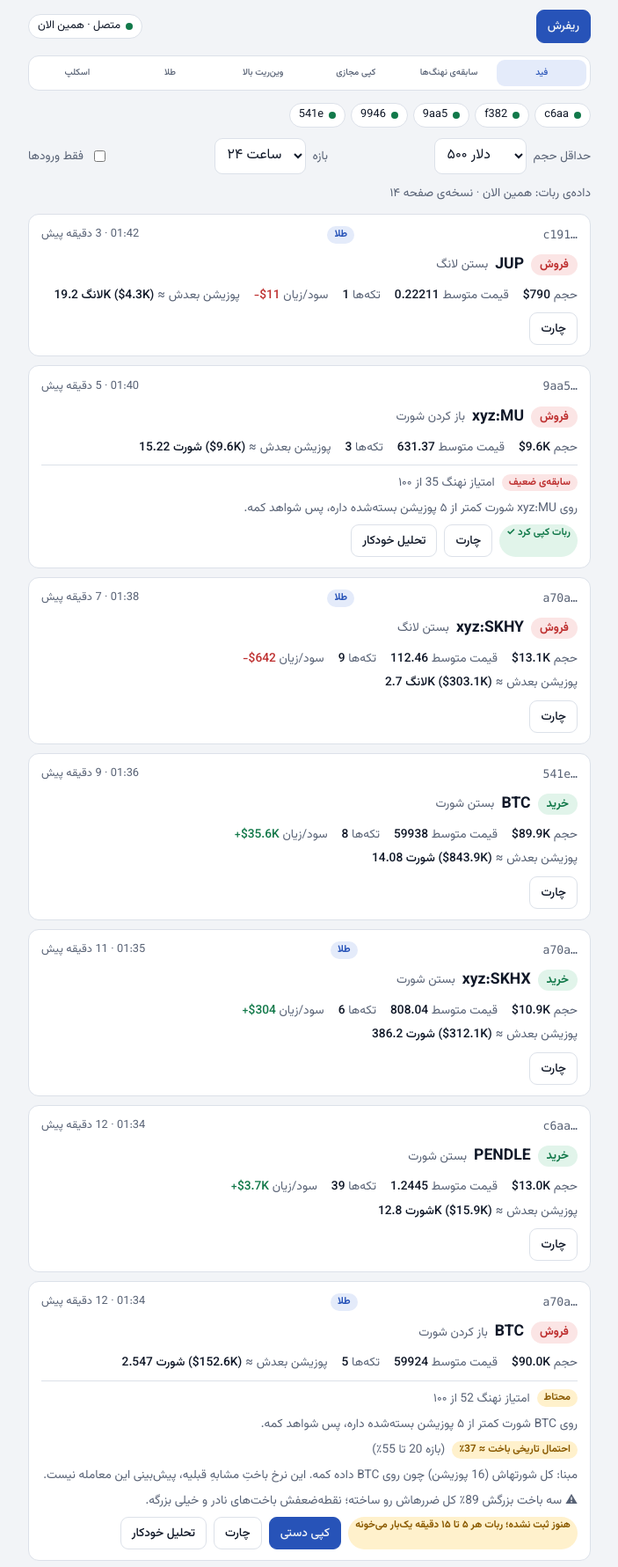
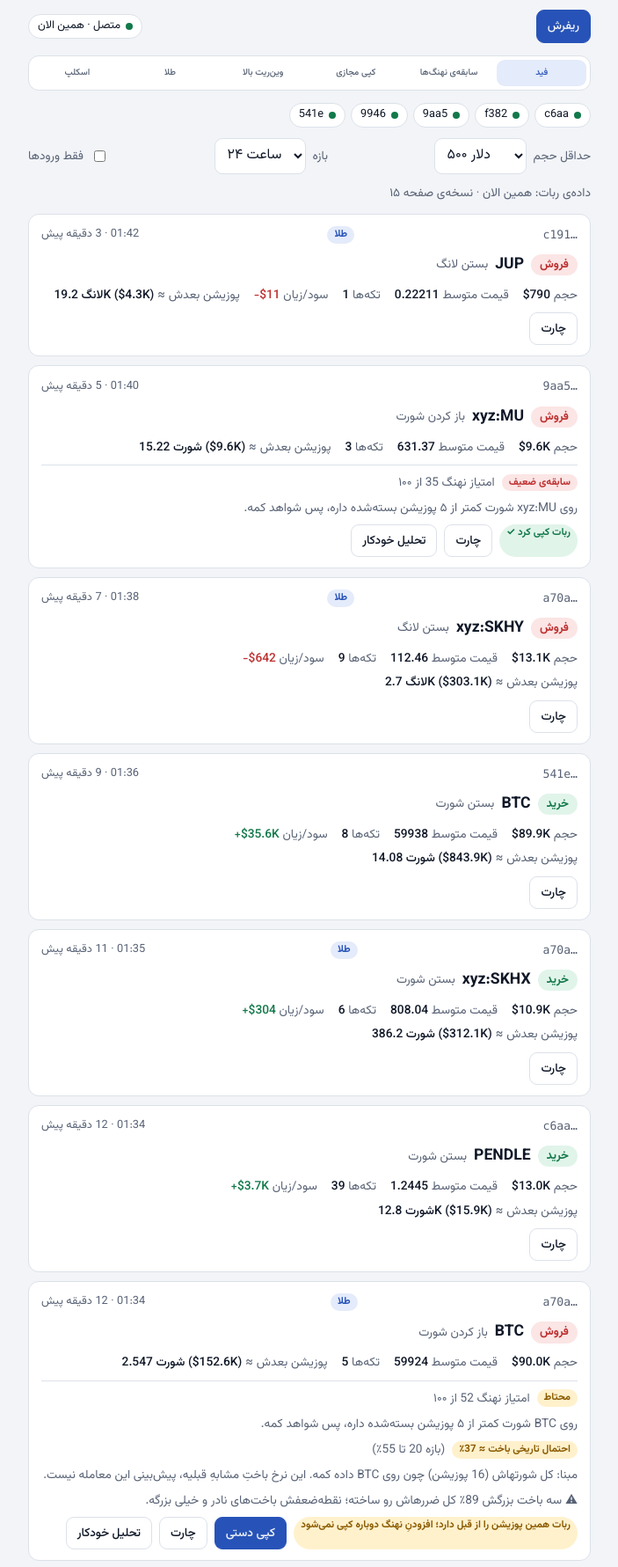
Before and after one commit to davodrakhshani-creator/whale-bot, a plain HTML site: page docs/index.html in a window 1280 px wide. Shown: the part 94-1875 px from the top of the page at 88% size, without its empty margins (288-991 px from the left). Drawn offline with Linux system fonts and the light colour scheme; no server answers.

Commit message:
Better skip reasons, faster candle ramp-up, clearer chart errors

```diff
--- a/docs/index.html
+++ b/docs/index.html
@@ -391,12 +391,15 @@ body { padding-top: max(14px, env(safe-area-inset-top, 0px)); margin: 0; }
     return null;
   }
   function skipWhy(g) {
+    var held = (DATA.open || []).some(function (p) { return p.tag === g.tag && (p.src || p.coin) === g.coin && p.side === sideOf(g.dir); });
+    if (held && isOpenDir(g.dir)) return "ربات همین پوزیشن را از قبل دارد؛ افزودنِ نهنگ دوباره کپی نمی‌شود";
+    if (W[g.addr] && W[g.addr].w.group === "اسکلپ") return "اسکلپ‌ها فقط نمایشی‌اند؛ ربات کپی‌شان نمی‌کند";
     var ev = (DATA.events || []).filter(function (e) { return e.text.indexOf(g.tag + " باز کرد " + g.coin) === 0 && Math.abs(e.t - g.last) < 3600000; })[0];
     if (ev) return /سقف|جا یا/.test(ev.text) ? "ربات کپی نکرد: سقف پوزیشن باز پر بود" : "ربات کپی نکرد: موجودی آزاد کافی نبود";
     var cr = (DATA.events || []).filter(function (e) { return e.text.indexOf(g.tag + " " + g.coin + " را بست و فقط") === 0 && Math.abs(e.t - g.last) < 3600000; })[0];
     if (cr) return "ربات کپی نکرد: نهنگ تقریباً فقط بست و خرده‌پوزیشن مخالف ماند";
-    if (Date.now() - g.last < 15 * 60000) return "هنوز ثبت نشده؛ ربات هر ۵ تا ۱۵ دقیقه یک‌بار می‌خونه";
-    return "ربات کپی نکرد (بعد از رفرش دوباره نگاه کن)";
+    if (Date.now() - g.last < 15 * 60000) return "ربات هنوز این حرکت را پردازش نکرده؛ معمولاً ۱ تا ۲ دقیقه طول می‌کشد";
+    return "ربات کپی نکرد و دلیل مشخصی ثبت نشده (مثلاً حجم جمع‌شده زیر حداقل بوده)";
   }
   function manualCopy(g) {
     var side = sideOf(g.dir), S = DATA.settings, m = marks[g.coin], base = m && m.px > 0 ? m.px : g.usd / g.size, SL = 0.0003;
@@ -569,7 +572,7 @@ body { padding-top: max(14px, env(safe-area-inset-top, 0px)); margin: 0; }
     if (loadErr) { banner.hidden = false; txt.textContent = "تازه‌سازی صفحه خطا داد (" + loadErr + "). داده‌ی قبلی نشان داده می‌شه."; }
     else if (stale) { banner.hidden = false; txt.textContent = "ربات حدود " + ago(DATA.updated).replace(" پیش", "") + " است که چیزی ننوشته (معمولاً هر نیم ساعت حداقل یک‌بار می‌نویسه). احتمالاً اجرای GitHub متوقف شده؛ از تب Actions → whale-bot می‌شه دید و با Run workflow دوباره روشنش کرد."; }
     else banner.hidden = true;
-    $("updated").textContent = "داده‌ی ربات: " + ago(DATA.updated) + " · نسخه‌ی صفحه ۱۴";
+    $("updated").textContent = "داده‌ی ربات: " + ago(DATA.updated) + " · نسخه‌ی صفحه ۱۵";
   }
   function renderFeed(set, feedId, flt) {
     var all = [];
@@ -886,6 +889,7 @@ body { padding-top: max(14px, env(safe-area-inset-top, 0px)); margin: 0; }
     });
     cv.addEventListener("pointerup", function () { drag = null; }); cv.addEventListener("pointercancel", function () { drag = null; });
     function fail(msg) {
+      if (/abort/i.test(msg)) msg = "گوشی تو به Hyperliquid جواب نگرفت و ربات هم هنوز کندل این کوین را نگذاشته (چند دقیقه‌ی دیگر امتحان کن)";
       cont.style.display = "none"; info.textContent = ""; var rt = el("button", "btn primary", "دوباره امتحان کن"); rt.type = "button";
       var m = el("p", "ai", "چارت نیومد: " + msg); m.appendChild(document.createElement("br")); m.appendChild(rt); info.parentNode.insertBefore(m, info);
       rt.addEventListener("click", function () { m.remove(); cont.style.display = ""; load(); });
```
Also changed, not shown: 1 other file.
